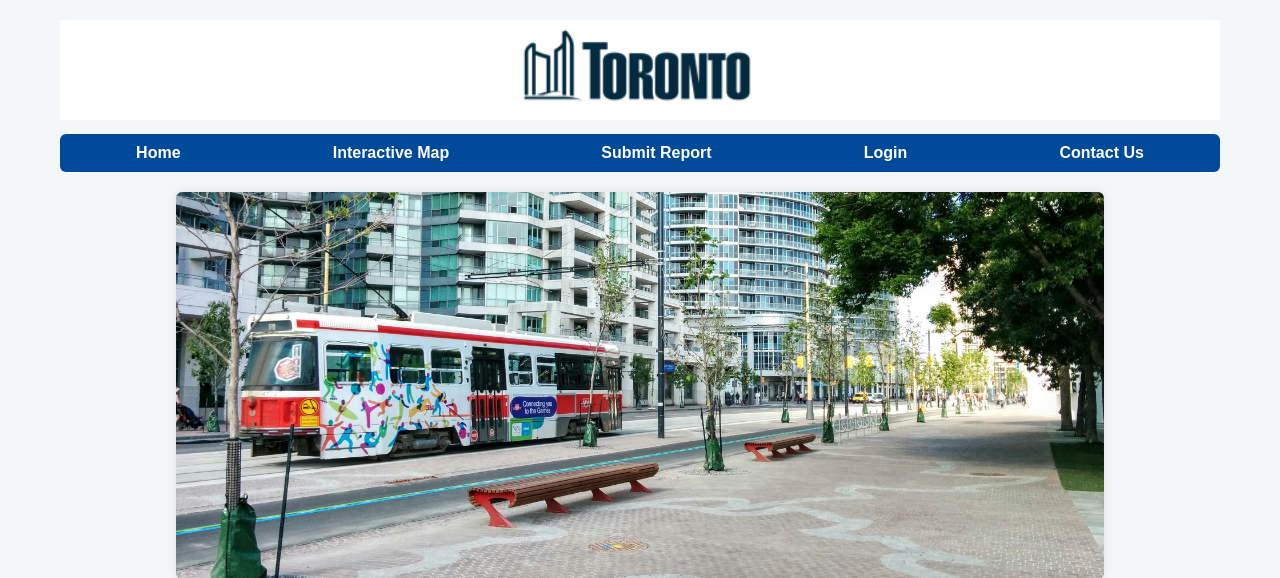
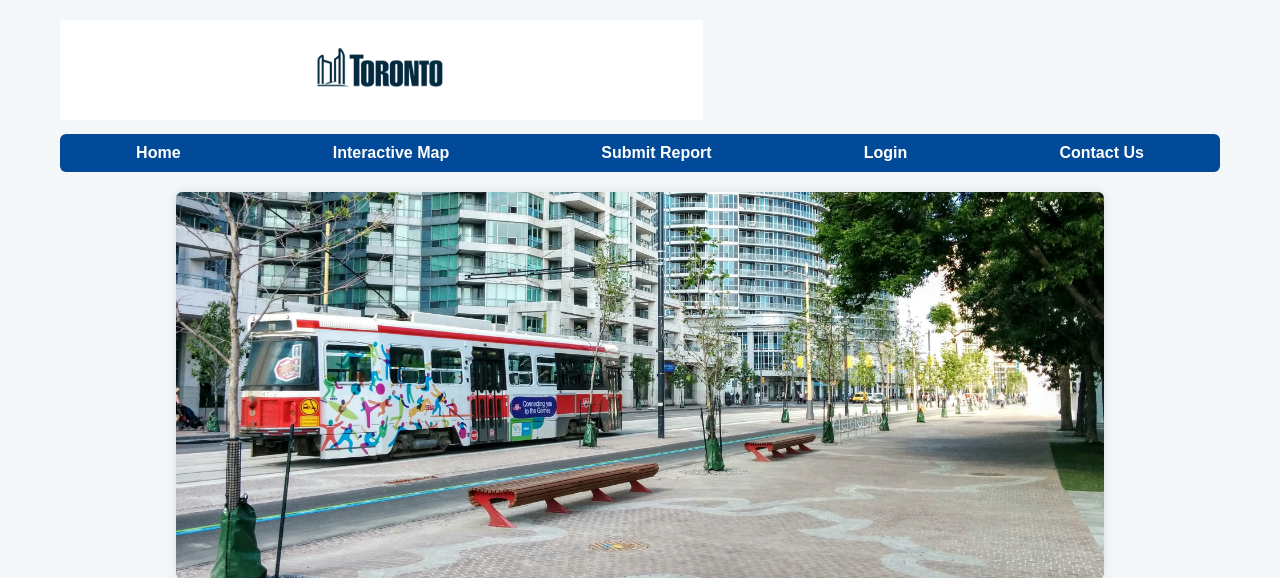
Before and after one commit to khadijaabbas1/group74_sprint3, a PHP site: page / in a window 1280 px wide. Shown: the top 578 px of the page. Run offline with PHP 8.4, Linux system fonts and the light colour scheme.

Commit message:
Update style.css

```diff
--- a/style.css
+++ b/style.css
@@ -22,8 +22,8 @@
 /* Header Image */
 #worldimage img {
   width: 100%;
-  max-height: 100px;
-  object-fit: cover;
+  height: 100px;
+  width: auto;
 }
 
 /* Navigation Bar */
```
